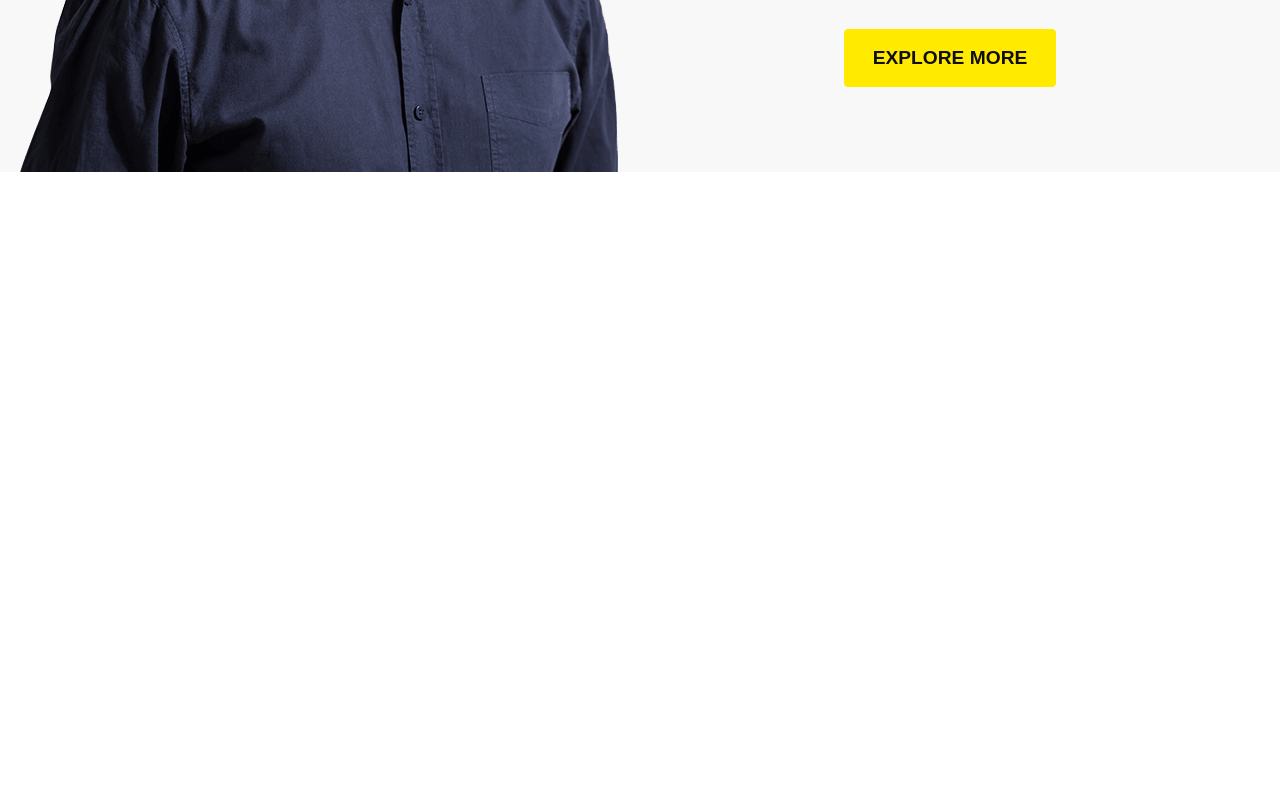
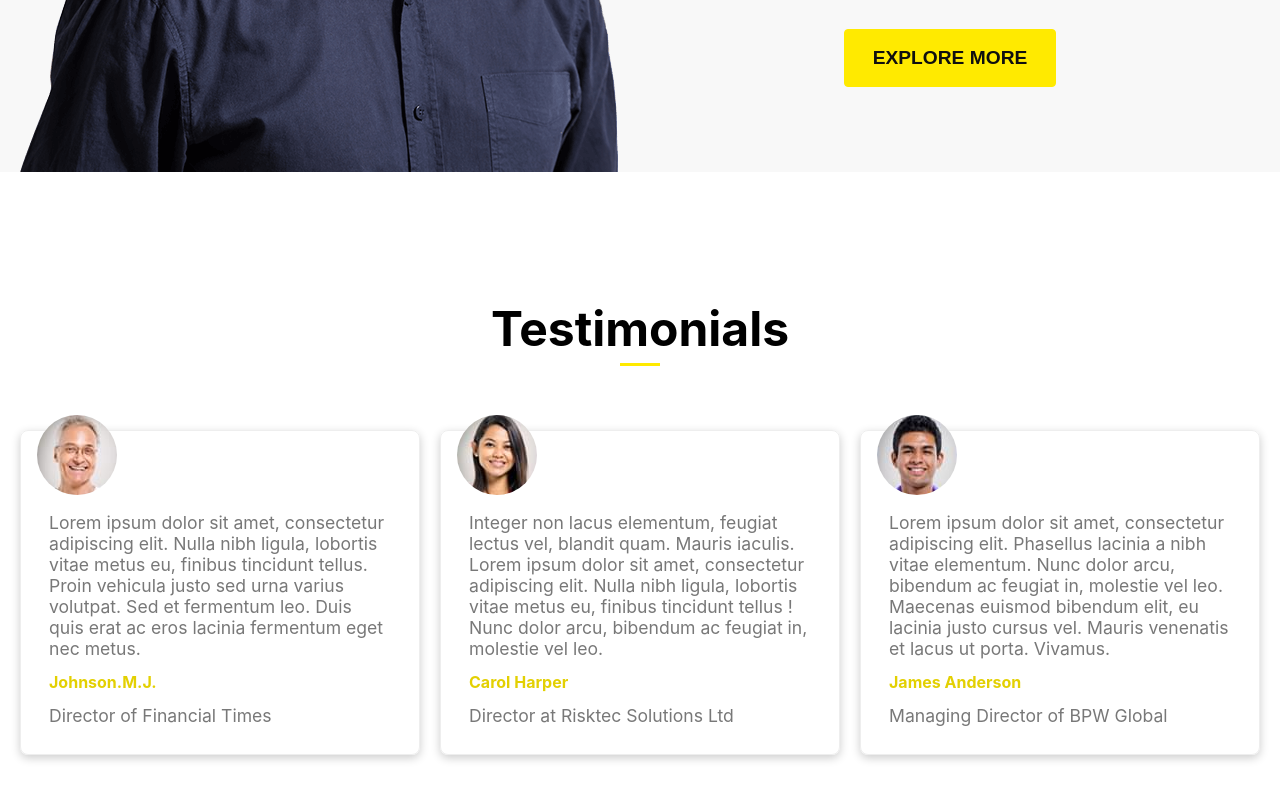
Before and after one commit to CMT94/consulting-business-app, a React (Create React App) app: page / in a window 1280 px wide. Shown: the part 1380-2180 px from the top of the page. Before the commit the page ends 1552 px from the top, so only its background shows below. Built offline with nearby package versions, Linux system fonts and the light colour scheme.

Commit message:
testimonials section v1 done

```diff
--- a/package.json
+++ b/package.json
@@ -35,5 +35,8 @@
       "last 1 firefox version",
       "last 1 safari version"
     ]
+  },
+  "devDependencies": {
+    "@babel/plugin-proposal-private-property-in-object": "^7.21.11"
   }
 }
--- a/src/App.js
+++ b/src/App.js
@@ -3,6 +3,7 @@ import React from "react";
 import Navbar from "./components/Navbar";
 import Hero from "./components/Hero";
 import About from "./components/About";
+import Testimonials from "./components/Testimonials";
 
 const App = () => {
   return (
@@ -10,6 +11,7 @@ const App = () => {
       <Navbar />
       <Hero />
       <About />
+      <Testimonials />
     </React.Fragment>
   );
 };
--- /dev/null
+++ b/src/components/Testimonials.jsx
@@ -0,0 +1,60 @@
+import React from "react";
+
+import User1 from "./../assets/user1.jpeg";
+import User2 from "./../assets/user2.jpeg";
+import User3 from "./../assets/user3.jpeg";
+
+import globalClasses from "./../global.module.css";
+import classes from "./Testimonials.module.css";
+
+const users = [
+  {
+    id: "u1",
+    name: "Johnson.M.J.",
+    position: "Director of Financial Times",
+    testimonial:
+      "Lorem ipsum dolor sit amet, consectetur adipiscing elit. Nulla nibh ligula, lobortis vitae metus eu, finibus tincidunt tellus. Proin vehicula justo sed urna varius volutpat. Sed et fermentum leo. Duis quis erat ac eros lacinia fermentum eget nec metus.",
+    image: User1,
+  },
+  {
+    id: "u2",
+    name: "Carol Harper",
+    position: "Director at Risktec Solutions Ltd",
+    testimonial:
+      "Integer non lacus elementum, feugiat lectus vel, blandit quam. Mauris iaculis. Lorem ipsum dolor sit amet, consectetur adipiscing elit. Nulla nibh ligula, lobortis vitae metus eu, finibus tincidunt tellus ! Nunc dolor arcu, bibendum ac feugiat in, molestie vel leo.",
+    image: User2,
+  },
+  {
+    id: "u3",
+    name: "James Anderson",
+    position: "Managing Director of BPW Global",
+    testimonial:
+      "Lorem ipsum dolor sit amet, consectetur adipiscing elit. Phasellus lacinia a nibh vitae elementum. Nunc dolor arcu, bibendum ac feugiat in, molestie vel leo. Maecenas euismod bibendum elit, eu lacinia justo cursus vel. Mauris venenatis et lacus ut porta. Vivamus.",
+    image: User3,
+  },
+];
+
+const Testimonials = () => {
+  return (
+    <div className={classes.testimonials}>
+      <div className={classes.testimonialsContainer}>
+        <h2>Testimonials</h2>
+        <span className={globalClasses.line}></span>
+        <div className={classes.content}>
+          {users.map((user) => (
+            <div key={user.id} className={classes.card}>
+              <img src={user.image} alt={user.name} />
+              <p>{user.testimonial}</p>
+              <p>
+                <span>{user.name}</span>
+              </p>
+              <p>{user.position}</p>
+            </div>
+          ))}
+        </div>
+      </div>
+    </div>
+  );
+};
+
+export default Testimonials;
--- /dev/null
+++ b/src/components/Testimonials.module.css
@@ -0,0 +1,60 @@
+.testimonials {
+  width: 100%;
+}
+
+.testimonialsContainer {
+  width: 1240px;
+  margin: 4rem auto;
+  padding: 4rem 0rem;
+}
+
+.testimonials h2 {
+  font-size: 3rem;
+  text-align: center;
+}
+
+.content {
+  display: grid;
+  grid-template-columns: repeat(3, 1fr);
+  gap: 20px;
+  margin: 4rem 0;
+}
+
+.card {
+  border: 1px solid var(--light-grey);
+  border-radius: 8px;
+  box-shadow: 0 3px 10px rgb(0, 0, 0, 0.2);
+  padding: 1rem;
+}
+
+.card img {
+  border-radius: 50px;
+  margin-top: -2rem;
+}
+
+.card p {
+  color: var(--grey);
+  font-size: 1.1rem;
+  margin: 12px;
+}
+
+.card span {
+  color: var(--secondary-dark);
+  font-size: 1rem;
+  font-weight: 700;
+}
+
+@media screen and (max-width: 940px) {
+  .testimonialsContainer {
+    width: 100%;
+  }
+
+  .content {
+    grid-template-columns: 1fr;
+  }
+
+  .card {
+    max-width: 100%;
+    margin: 1rem;
+  }
+}
--- a/src/index.css
+++ b/src/index.css
@@ -5,6 +5,8 @@
   --secondary-dark: #e3d002;
   --white: #ffffff;
   --light: #f8f8f8;
+  --light-grey: #eee;
+  --grey: #787878;
   --dark: #0f0f0f;
   --overlay: rgba(0, 0, 0, 0.7);
 }
```
Also changed, not shown: 1 other file (tests, documents, lock files or other folders).
